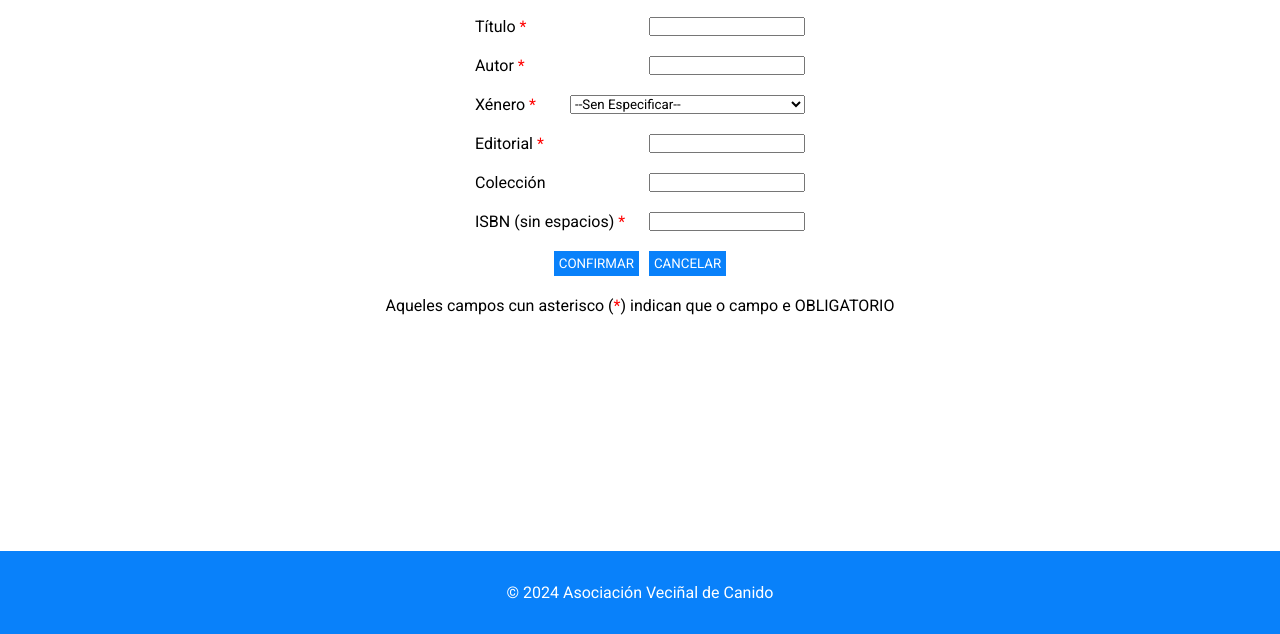
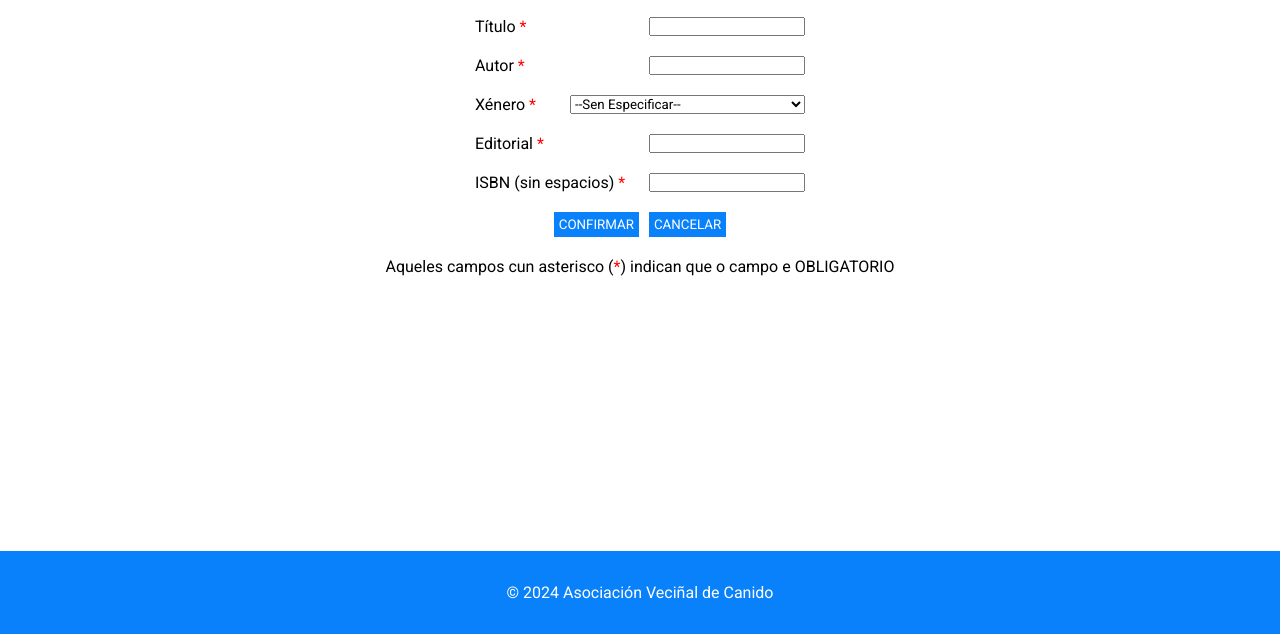
Before and after one commit to plsuis/biblioteca_ferrol_Asociacion_Vecinos_Canido, a website: page public/views/novo-libro.html in a window 1280 px wide. Shown: the part 166-800 px from the top of the page. Drawn offline with Linux system fonts and the light colour scheme.

Commit message:
Elimino o termino de Coleccion dos inputs e tablas

```diff
--- a/public/views/novo-libro.html
+++ b/public/views/novo-libro.html
@@ -69,10 +69,7 @@
             <label>Editorial<span class="asterisco"> *</span></label>
             <input id="input-editorial" type="text" required/>
           </div>
-            <div>
-            <label>Colección</label>
-            <input id="input-coleccion" type="text" />
-          </div>
+
             <div>
             <label>ISBN (sin espacios)<span class="asterisco"> *</span></label>
             <input id="input-isbn" type="number" required/>
```
Also changed, not shown: public/views/biblioteca-admin.html (+0 -1 lines), public/views/biblioteca.html (+0 -1 lines).
